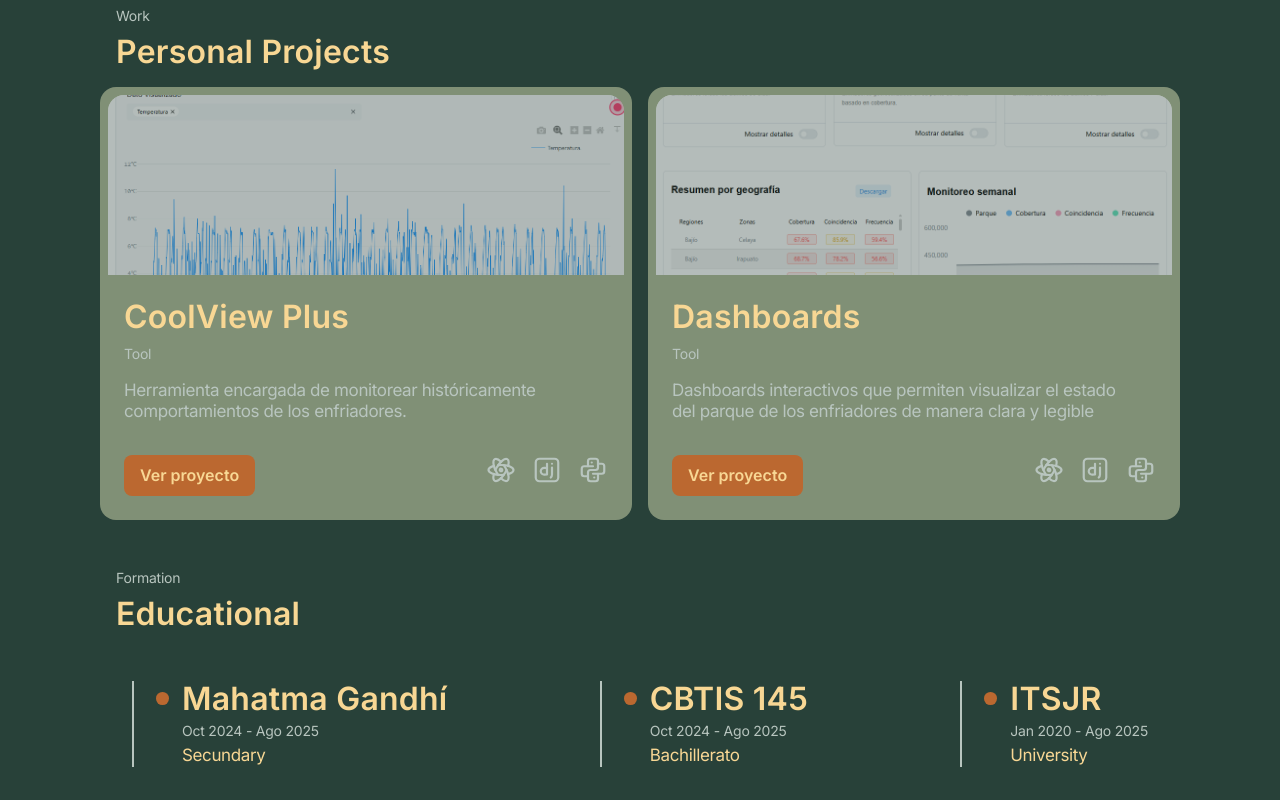
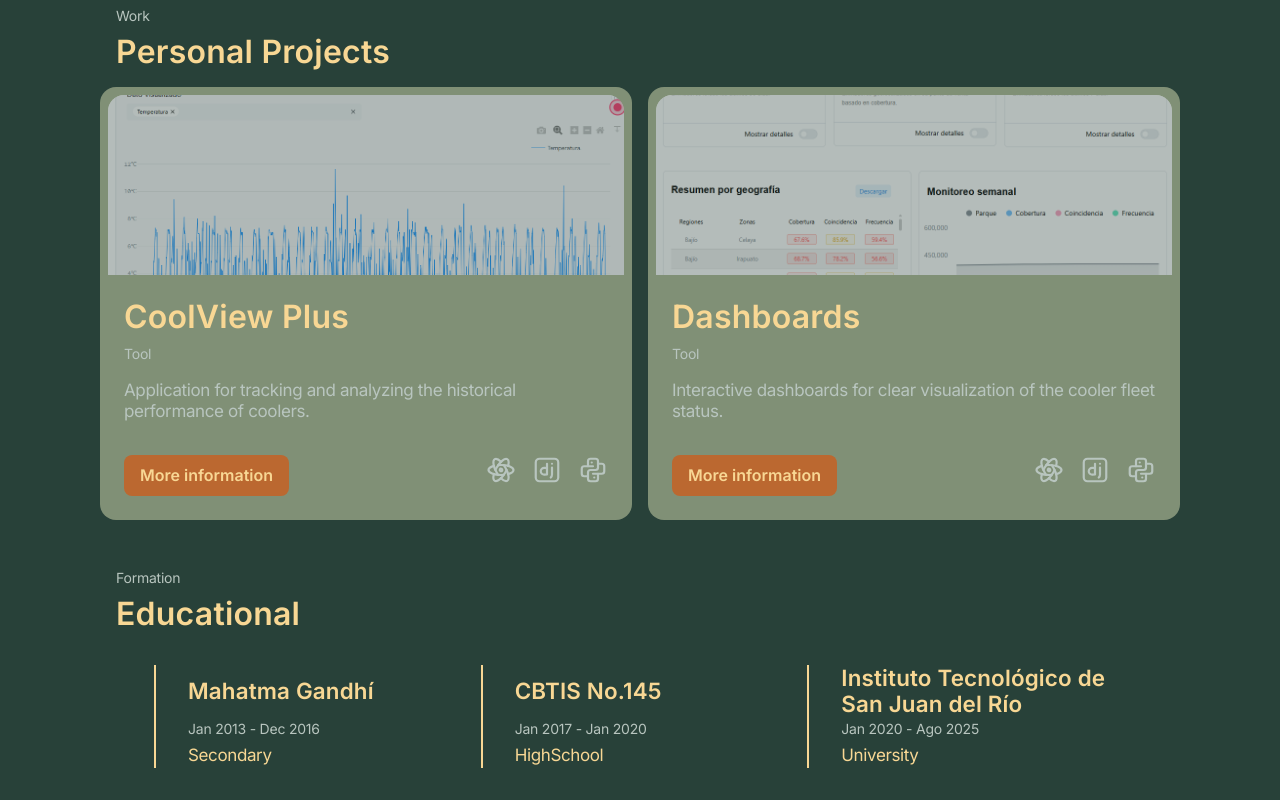
Before and after one commit to CESARBR2025/portfolio, a React (Vite) app: page / in a window 1280 px wide. Shown: the part 815-1615 px from the top of the page. Built offline with nearby package versions, Linux system fonts and the light colour scheme.

Commit message:
Completly educational article

```diff
--- a/src/components/Educational.tsx
+++ b/src/components/Educational.tsx
@@ -4,54 +4,35 @@ export const Educational = () => {
   return (
     <div
       style={{
-        width: "100%",
         display: "flex",
-        justifyContent: "space-between",
-        padding: "2rem",
+        gap: "0.5rem",
+        width: "90%",
+        marginTop: "1rem",
+        marginBottom: "2rem",
       }}
     >
-      <div className="timeline-educational">
-        <div className="timeline-item">
-          <div className="timeline-dot"></div>
-          <div className="timeline-content">
-            <h3 className="font-subtitle">Mahatma Gandhí</h3>
-            <span className="font-text-mid">
-              Oct 2024 - Ago 2025 <br />
-            </span>
-            <span className="font-text" style={{ color: "#f8d794" }}>
-              Secundary
-            </span>
-          </div>
+      <div className="card-educational">
+        <div className="font-subtitle-educational">Mahatma Gandhí</div>
+        <div className="font-text-mid">Jan 2013 - Dec 2016</div>
+        <div className="font-text" style={{ color: "#f8d794" }}>
+          Secondary
         </div>
       </div>
 
-      <div className="timeline-educational">
-        <div className="timeline-item">
-          <div className="timeline-dot"></div>
-          <div className="timeline-content">
-            <h3 className="font-subtitle">CBTIS 145</h3>
-            <span className="font-text-mid">
-              Oct 2024 - Ago 2025 <br />
-            </span>
-            <span className="font-text" style={{ color: "#f8d794" }}>
-              Bachillerato
-            </span>
-          </div>
+      <div className="card-educational">
+        <div className="font-subtitle-educational">CBTIS No.145</div>
+        <div className="font-text-mid">Jan 2017 - Jan 2020</div>
+        <div className="font-text" style={{ color: "#f8d794" }}>
+          HighSchool
         </div>
       </div>
-
-      <div className="timeline-educational">
-        <div className="timeline-item">
-          <div className="timeline-dot"></div>
-          <div className="timeline-content">
-            <h3 className="font-subtitle">ITSJR</h3>
-            <span className="font-text-mid">
-              Jan 2020 - Ago 2025 <br />
-            </span>
-            <span className="font-text" style={{ color: "#f8d794" }}>
-              University
-            </span>
-          </div>
+      <div className="card-educational">
+        <div className="font-subtitle-educational">
+          Instituto Tecnológico de San Juan del Río
+        </div>
+        <div className="font-text-mid">Jan 2020 - Ago 2025</div>
+        <div className="font-text" style={{ color: "#f8d794" }}>
+          University
         </div>
       </div>
     </div>
--- a/src/components/Experience.tsx
+++ b/src/components/Experience.tsx
@@ -14,11 +14,11 @@ export const Experience = () => {
         <div className="timeline-item">
           <div className="timeline-dot"></div>
           <div className="timeline-content">
-            <h3 className="font-subtitle">IMBERA</h3>
+            <h3 className="font-subtitle">Imbera México</h3>
             <span className="font-text-mid">Oct 2024 - Ago 2025</span>
             <p className="font-text" style={{ color: "#f8d794" }}>
-              Desarrollo de herramientas web internas para monitoreo de
-              enfriadores, análisis de KPIs y creacion de API's con Django.
+              Developed internal web tools for cooler monitoring, KPI analysis,
+              and API creation using Django.
             </p>
           </div>
         </div>
--- a/src/components/Projects.tsx
+++ b/src/components/Projects.tsx
@@ -65,8 +65,8 @@ export const Projects = () => {
             className="font-text"
             style={{ color: "#B8C5BF", marginTop: "1rem" }}
           >
-            Herramienta encargada de monitorear históricamente comportamientos
-            de los enfriadores.
+            Application for tracking and analyzing the historical performance of
+            coolers.
           </p>
           <div style={{ display: "flex", gap: "1rem" }}>
             <div
@@ -76,7 +76,7 @@ export const Projects = () => {
               }}
             >
               <button className="btn-contact" style={{ marginTop: "1rem" }}>
-                Ver proyecto
+                More information
               </button>
             </div>
 
@@ -177,8 +177,8 @@ export const Projects = () => {
             className="font-text"
             style={{ color: "#B8C5BF", marginTop: "1rem" }}
           >
-            Dashboards interactivos que permiten visualizar el estado <br /> del
-            parque de los enfriadores de manera clara y legible
+            Interactive dashboards for clear visualization of the cooler fleet
+            status.
           </p>
           <div style={{ display: "flex", gap: "1rem" }}>
             <div
@@ -188,7 +188,7 @@ export const Projects = () => {
               }}
             >
               <button className="btn-contact" style={{ marginTop: "1rem" }}>
-                Ver proyecto
+                More information
               </button>
             </div>
 
--- a/src/index.css
+++ b/src/index.css
@@ -52,6 +52,29 @@ font-size: 2.5rem;
 @media(min-width: 1200px) { /*Desktop */
   .font-subtitle {
     font-size: 2rem;
+  }
+}
+
+
+/*Subtitulos */
+.font-subtitle-educational {
+  color: #F8D794;
+  font-weight: 600;
+  letter-spacing: 0.007em;
+  line-height: 1.15;
+  margin: 0;
+  font-size: 1.1rem;
+}
+
+@media(min-width: 768px) { /*Tablet */
+  .font-subtitle-educational{
+    font-size: 1.4rem;
+  }
+}
+
+@media(min-width: 1200px) { /*Desktop */
+  .font-subtitle-educational {
+    font-size: 1.4rem;
   }
 }
 
@@ -230,14 +253,6 @@ align-self: flex-start;
 
 }
 
-.timeline-educational{
-
-  border-left: 2px solid #B8C5BF;
-  padding-left: 2rem;
-
-
-}
-
 .timeline-item {
   position: relative;
 }
@@ -255,3 +270,29 @@ align-self: flex-start;
 .timeline-content{
   margin-left: 1rem;
 }
+
+
+.card-educational {
+
+  flex: 1 1 100px;
+  display: grid;
+  grid-template-rows: 2fr 1fr 1fr;
+  flex-direction: column;
+  border-left: 2px solid #f8d794;
+  padding-left: 0.8rem;
+  align-items: center;
+
+}
+
+
+@media(min-width: 768px) { /*Tablet */
+  .card-educational {
+    padding-left: 2rem;
+  }
+}
+
+@media(min-width: 1200px) { /*Desktop */
+  .card-educational {
+    padding-left: 2rem;
+  }
+}
--- a/src/pages/portafolio/Portafolio.tsx
+++ b/src/pages/portafolio/Portafolio.tsx
@@ -125,7 +125,10 @@ export const Portafolio = () => {
           <div className="font-text-mid">Formation</div>
           <div className="font-subtitle">Educational</div>
         </section>
-        <section id="educational">
+        <section
+          id="educational"
+          style={{ flex: "2", display: "flex", justifyContent: "center" }}
+        >
           <Educational />
         </section>
       </div>
```
